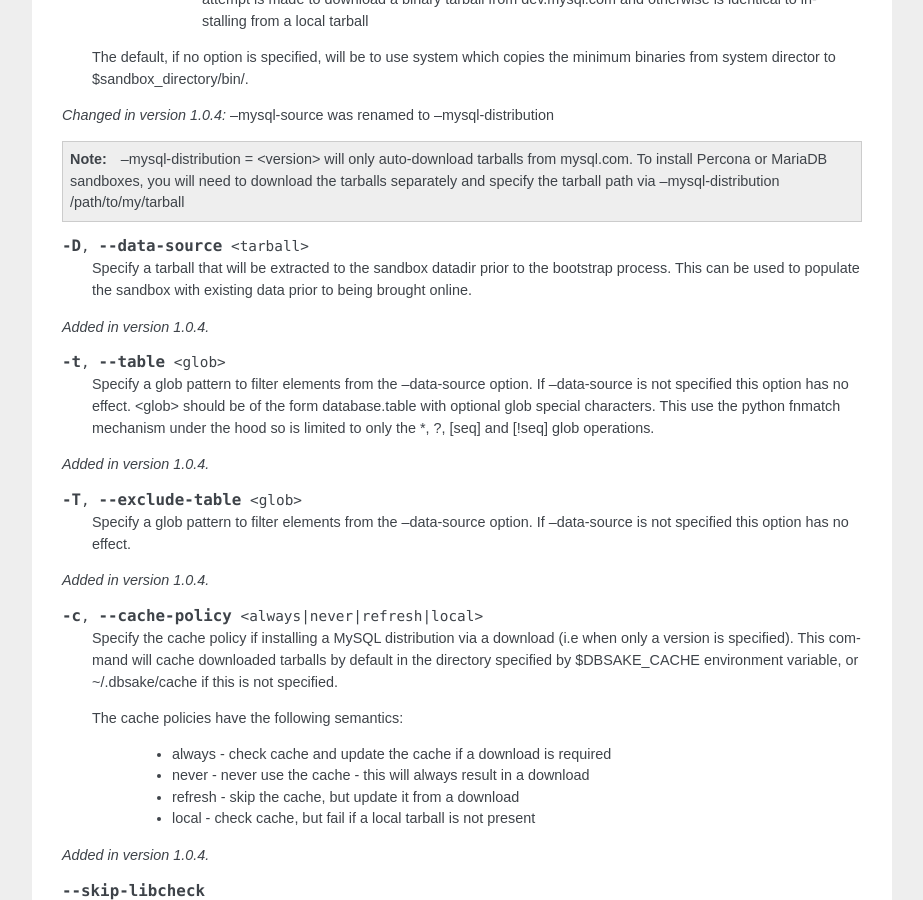
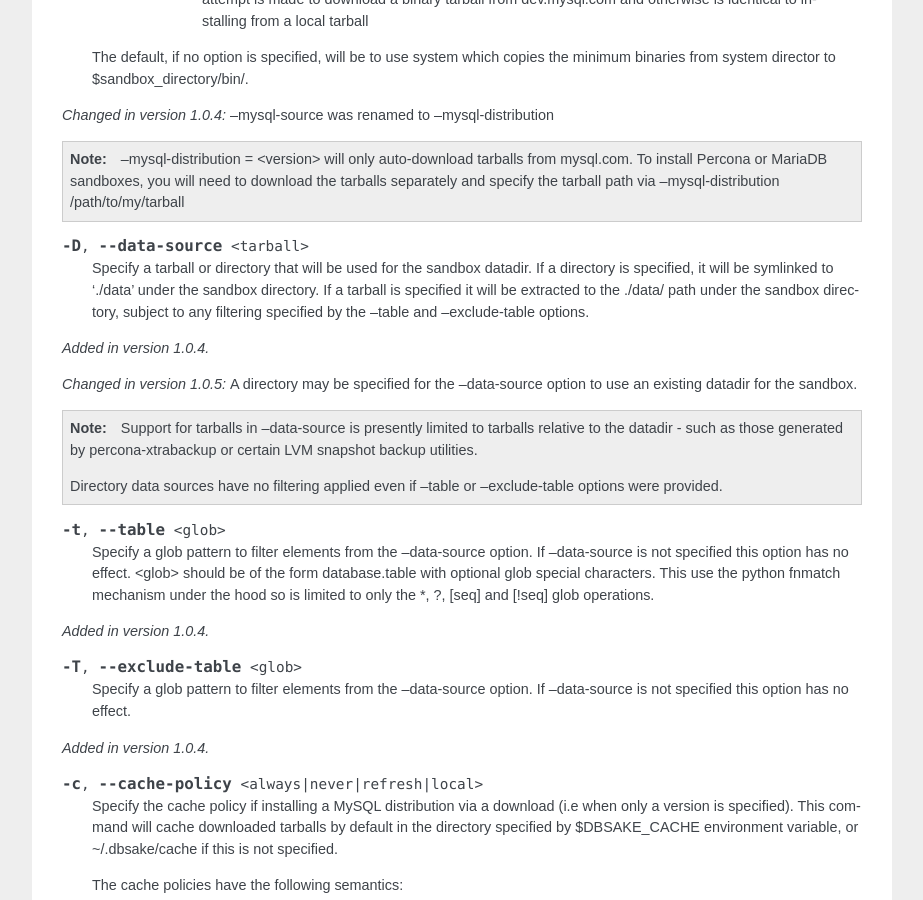
Before and after one commit to abg/dbsake, a Sphinx documentation site: the page built from docs/subcommands.rst, in a window 1280 px wide and 900 px high, scrolled down 2628 px. Shown: the whole window, without its empty margins (198-1121 px from the left). Built offline with Sphinx 7.4.7, drawn with Linux system fonts in a browser that asks for light colours.

Commit message:
update documentation for --data-source to reflect changes
- Added documentation noting that --data-source now accepts
  a datadir. Resolves issue #4.
- Clarified documentation about --data-source from tarballs
  somewhat.

```diff
--- a/docs/subcommands.rst
+++ b/docs/subcommands.rst
@@ -183,11 +183,25 @@ Options
 
 .. option:: -D, --data-source <tarball>
 
-   Specify a tarball that will be extracted to the sandbox datadir prior
-   to the bootstrap process.  This can be used to populate the sandbox
-   with existing data prior to being brought online.
+   Specify a tarball or directory that will be used for the sandbox datadir.
+   If a directory is specified, it will be symlinked to './data' under the
+   sandbox directory.  If a tarball is specified it will be extracted to
+   the ./data/ path under the sandbox directory, subject to any filtering
+   specified by the --table and --exclude-table options.
 
 .. versionadded:: 1.0.4
+
+.. versionchanged:: 1.0.5
+   A directory may be specified for the --data-source option to use an
+   existing datadir for the sandbox.
+
+.. note::
+   Support for tarballs in --data-source is presently limited to tarballs
+   relative to the datadir - such as those generated by percona-xtrabackup or
+   certain LVM snapshot backup utilities.
+
+   Directory data sources have no filtering applied even if --table or
+   --exclude-table options were provided.
 
 .. option:: -t, --table <glob>
 
```
